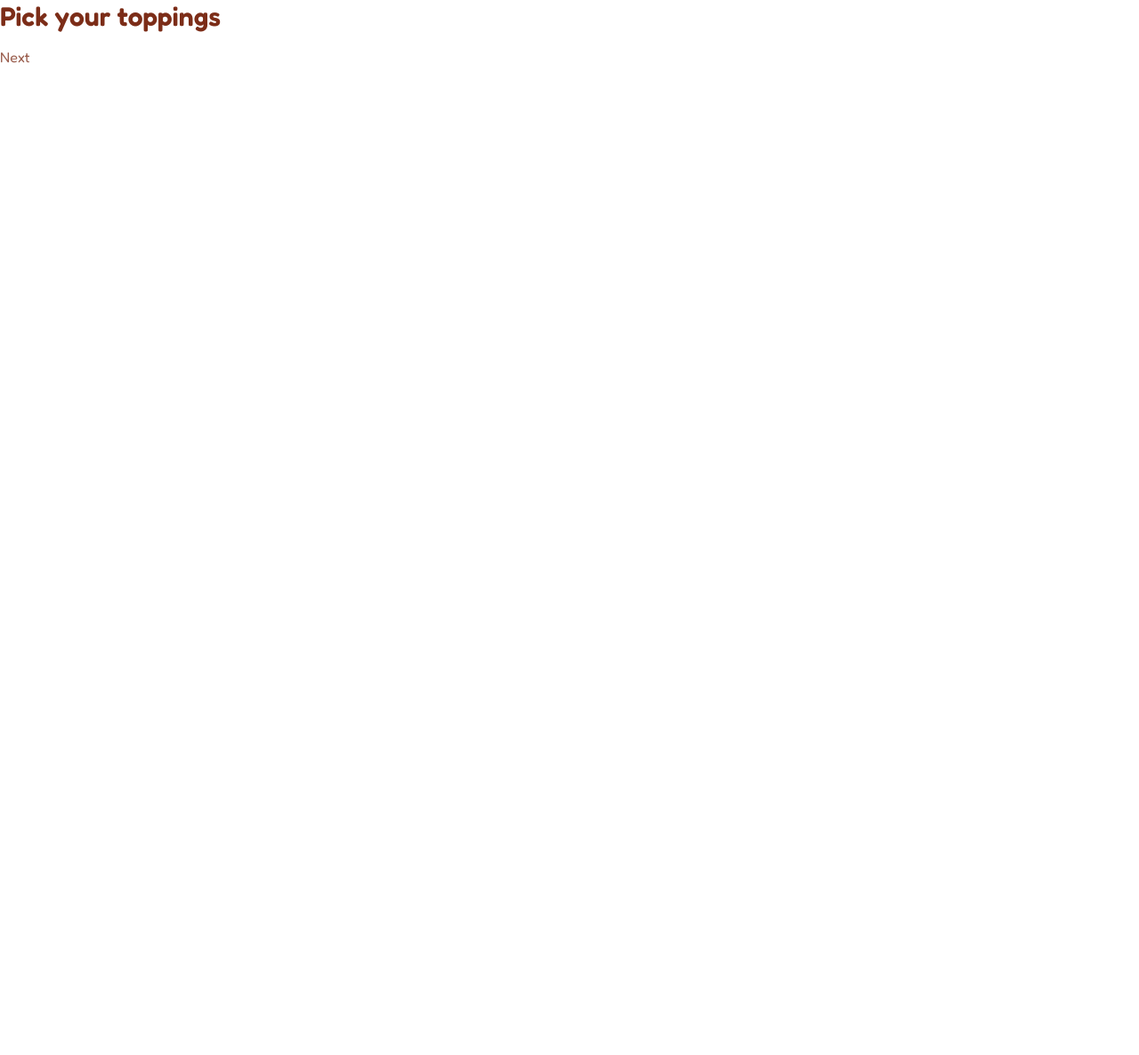
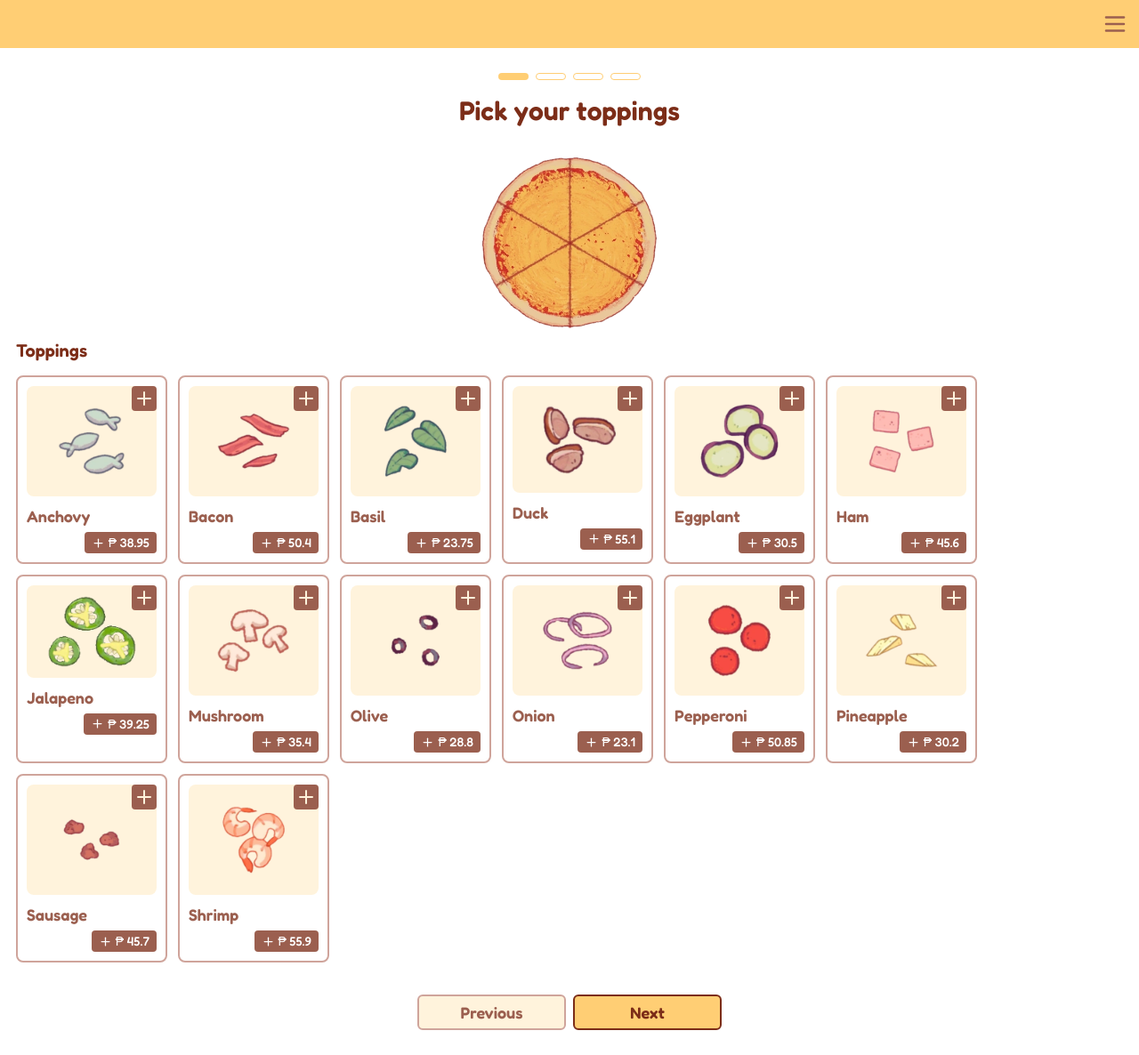
Before and after one commit to xialuna/zazoom-order-app, a Next.js app: page /pick-toppings in a window 1280 px wide. Shown: the whole page at 89% size. Before the commit the page ends 800 px from the top, so only its background shows below. Built offline with nearby package versions, Linux system fonts and the light colour scheme.

Commit message:
Finish styling in toppings

```diff
--- a/src/app/custom-pizza/pick-base/page.tsx
+++ b/src/app/(custom-pizza)/pick-base/page.tsx
@@ -5,7 +5,7 @@ import { ProgressIndicator } from '@/src/components/ui/ProgressIndicator'
 import { IngredientBox } from '@/src/components/ui/IngredientBox'
 import { ingredients } from '@/src/data'
 import { RadioButton } from '@/src/components/ui/RadioButton'
-
+import Link from 'next/link'
 const page = () => {
   const [currentStep, setCurrentStep] = useState(1) // ProgressIndicator
   const [selectedCheese, setSelectedCheese] = useState('None')
@@ -66,12 +66,14 @@ const page = () => {
             >
               Previous
             </button>
+            <Link href='/pick-toppings'>
               <button
                 onClick={() => setCurrentStep((prev) => Math.min(prev + 1, totalSteps))}
                 className='btn btn-primary btn-hover w-[167px] py-1 text-lg'
               >
                 Next
               </button>
+            </Link>
           </div>
         </div>
       </div>
--- /dev/null
+++ b/src/app/(custom-pizza)/pick-toppings/page.tsx
@@ -0,0 +1,62 @@
+'use client'
+import React, { useState } from 'react'
+import { Nav } from '@/src/components/ui/Nav'
+import { ProgressIndicator } from '@/src/components/ui/ProgressIndicator'
+import { IngredientBox } from '@/src/components/ui/IngredientBox'
+import { ingredients } from '@/src/data'
+import { RadioButton } from '@/src/components/ui/RadioButton'
+import Link from 'next/link'
+const page = () => {
+  const [currentStep, setCurrentStep] = useState(1) // ProgressIndicator
+
+  const totalSteps = 4 // ProgressIndicator
+
+  return (
+    <>
+      <Nav />
+      <div className='mx-[18px]'>
+        {/* Heading */}
+        <div className='mt-7 flex flex-col items-center justify-center'>
+          <ProgressIndicator totalSteps={totalSteps} currentStep={currentStep} />
+          <h1 className='mt-4'>Pick your toppings</h1>
+          <img src='/assets/cheese-pizza.webp' className='mt-2 w-[214px]' />
+        </div>
+
+        <div className='flex flex-col gap-7'>
+          <div>
+            <h3 className='mb-3.5'>Toppings</h3>
+            <div className='flex flex-wrap gap-3'>
+              {ingredients[0].toppings.map((topping) => (
+                <IngredientBox
+                  key={topping.id}
+                  imageSrc={topping.imageSrc}
+                  pizzaName={topping.title}
+                  price={topping.price}
+                />
+              ))}
+            </div>
+          </div>
+
+          <div className='m-2 flex justify-center gap-2 pb-5'>
+            <button
+              onClick={() => setCurrentStep((prev) => Math.max(prev - 1, 1))}
+              className='btn btn-secondary btn-hover w-[167px] px-11 py-1 text-lg'
+            >
+              Previous
+            </button>
+            <Link href='/pick-toppings'>
+              <button
+                onClick={() => setCurrentStep((prev) => Math.min(prev + 1, totalSteps))}
+                className='btn btn-primary btn-hover w-[167px] py-1 text-lg'
+              >
+                Next
+              </button>
+            </Link>
+          </div>
+        </div>
+      </div>
+    </>
+  )
+}
+
+export default page
--- a/src/app/(wip)/pick-base/page.tsx
+++ /dev/null
@@ -1,5 +0,0 @@
-import React from 'react'
-
-export const page = () => {
-  return <div>Hello</div>
-}
--- a/src/app/(wip)/pick-toppings/page.tsx
+++ /dev/null
@@ -1,20 +0,0 @@
-// pick-toppings/page.tsx
-import { useRouter } from 'next/router'
-
-const PickToppings = () => {
-  const router = useRouter()
-
-  const handleNext = () => {
-    router.push('/customer-info') // Navigates to the customer info page
-  }
-
-  return (
-    <div>
-      <h1>Pick your toppings</h1>
-      {/* Content for toppings selection */}
-      <button onClick={handleNext}>Next</button>
-    </div>
-  )
-}
-
-export default PickToppings
--- a/src/app/custom-pizza/pick-toppings/page.tsx
+++ /dev/null
@@ -1,20 +0,0 @@
-// pick-toppings/page.tsx
-import { useRouter } from 'next/router'
-
-const PickToppings = () => {
-  const router = useRouter()
-
-  const handleNext = () => {
-    router.push('/customer-info') // Navigates to the customer info page
-  }
-
-  return (
-    <div>
-      <h1>Pick your toppings</h1>
-      {/* Content for toppings selection */}
-      <button onClick={handleNext}>Next</button>
-    </div>
-  )
-}
-
-export default PickToppings
--- a/src/app/page.tsx
+++ b/src/app/page.tsx
@@ -15,7 +15,7 @@ export default function Home() {
       <main className='mx-[18px]'>
         {/* Customize Pizza */}
         <div className='mt-5 flex flex-col items-center justify-center'>
-          <Link href='/custom-pizza/pick-base'>
+          <Link href='/pick-base'>
             <div className='flex max-w-[361px] items-center justify-center gap-3 rounded-lg border-2 border-neutral-primary bg-neutral-primary px-2 py-3'>
               <div className='max-w-[218px]'>
                 <h3>Customize Pizza</h3>
--- a/src/components/ui/IngredientBox.tsx
+++ b/src/components/ui/IngredientBox.tsx
@@ -6,7 +6,7 @@ export const IngredientBox = ({ imageSrc, pizzaName, price }) => {
       {/* Image Container */}
       <div className='relative'>
         <div className='flex items-center justify-center rounded-lg bg-neutral-primary px-2 py-3'>
-          <img src={imageSrc} className='w-[104px]'></img>
+          <img src={imageSrc} className='w-[100px]'></img>
         </div>
 
         <button className='absolute right-0 top-0 rounded bg-neutral-emphasis p-0.5'>
@@ -19,7 +19,7 @@ export const IngredientBox = ({ imageSrc, pizzaName, price }) => {
 
         {/* Price */}
         <div className='flex justify-end'>
-          <div className='flex items-center justify-end rounded bg-neutral-emphasis px-2 py-0.5 text-white'>
+          <div className='flex items-center justify-end gap-1 rounded bg-neutral-emphasis px-2 py-0.5 text-white'>
             <Plus size={15} className='border-medium' />
             <span className='text-sm font-medium'>₱ {price}</span>
           </div>
```
Also changed, not shown: src/app/(custom-pizza)/customer-info/page.tsx (deleted), src/app/(custom-pizza)/order-confirmed/page.tsx (deleted), src/app/custom-pizza/customer-info/page.tsx (deleted), src/app/custom-pizza/order-confirmed/page.tsx (deleted). Lines whose indentation alone changed are shown as unchanged.
